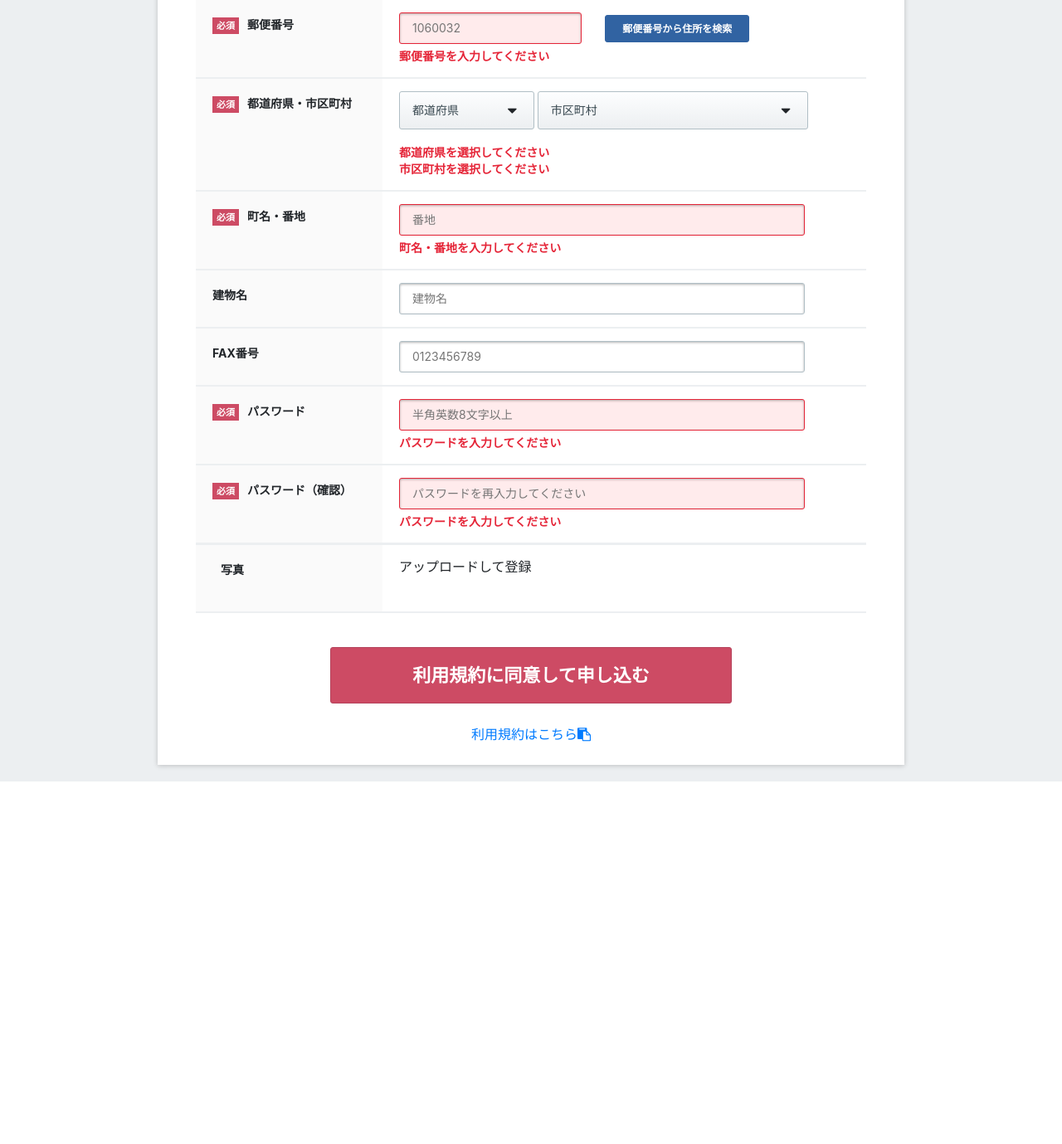
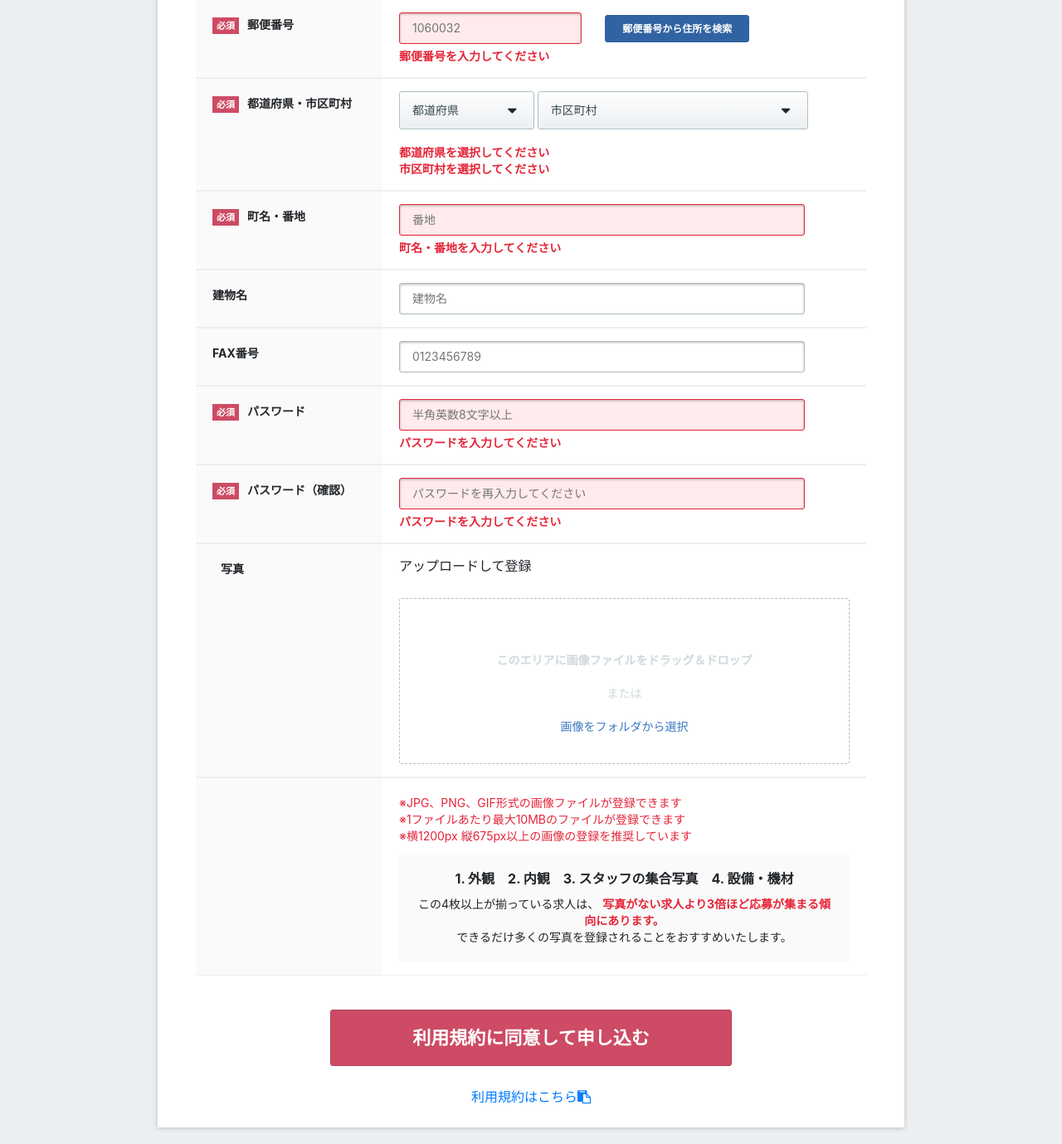
Before and after one commit to seasoftmayzinmarwin/seasoft-mayzin, a PHP site: page /register2.php in a window 1280 px wide. Shown: the part 354-1733 px from the top of the page at 83% size. Before the commit the page ends 1296 px from the top, so only its background shows below. Run offline with PHP 8.4, Linux system fonts and the light colour scheme.

Commit message:
Add Register Page 2

```diff
--- a/css/style.css
+++ b/css/style.css
@@ -1851,6 +1851,56 @@ iframe
   line-height: 1.375;
   word-break: break-word;
 }
+.chart-image-block {
+    background-color: #fff;
+    border: 1px dashed #b0bec5;
+    border-radius: 3px;
+    cursor: pointer;
+    display: table;
+    height: 200px;
+    width: 100%;
+}
+.chart-image-inner {
+    display: table;
+    margin: 44px auto 0;
+    text-align: center;
+}
+.chart-image-icon {
+    display: block;
+}
+.chart-icon {
+    display: inline;
+    fill: #37474f;
+    line-height: 1;
+    }
+.chart-image-text {
+    color: #cfd8dc;
+    display: block;
+    font-size: 14px;
+    line-height: 1.42857;
+}
+.chart-image-link{
+    display: block;
+    font-size: 14px;
+    line-height: 1.42857;
+    color: #3c78c3;
+    cursor: pointer;
+}
+.chart-image-link:hover{
+    text-decoration:underline;
+}
+.card-filter-box {
+    background-color: #fafafa;
+    padding: 20px;
+    word-break: break-word;
+}
+.card-photo-text{
+    font-size: 16px;
+    line-height: 1.375;
+}
+.definition-txt-alert-red{
+  color: #e52538;
+}
 @media screen and (min-width: 1001px){
 .facilities-sidebar {
     width: 270px;
--- a/index.php
+++ b/index.php
@@ -182,5 +182,6 @@
     </div>
   </div>
 </section><!-- .card-list -->
+</div>
 
 <?php include('layout/footer.php') ?>
--- a/register2.php
+++ b/register2.php
@@ -154,7 +154,7 @@
 							</dl>
 						</li>
 						<li class="definition-table-item">
-							<dl class="dl-definition-table card-input-br-btm">
+							<dl class="dl-definition-table">
 								<dt class="definition-table-head">
 									<span class="definition-head-item">
 										<span class="definition-label-red">必須
@@ -170,7 +170,7 @@
 							</dl>
 						</li>
 						<li class="definition-table-item">
-							<dl class="dl-definition-table card-input-br-btm">
+							<dl class="dl-definition-table">
 								<dt class="definition-table-head">
 									<span class="definition-head-item definition-head-item-left">写真
 									</span>
@@ -178,6 +178,40 @@
 								<dd class="definition-table-body">
 									<h3 class="img-heading">アップロードして登録</h3>
 									<div class="space-pd-top-md">
+										<div class="chart-image-block" aria-disabled="false">
+									<div class="chart-image-inner">
+										<div class="chart-image-icon">
+											<span class="chart-icon">
+												<img src="">
+											</span>
+										</div>
+										<span class="chart-image-text card-fw-bold">このエリアに画像ファイルをドラッグ＆ドロップ</span><br>
+										<span class="chart-image-text">または</span><br>
+										<span class="chart-image-link">画像をフォルダから選択</span>
+									</div>
+									<input type="file" accept="image/jpeg, image/jpg, image/gif, image/png" multiple="" autocomplete="off" style="display: none;">
+								</div>
+									</div>
+								</dd>
+							</dl>
+						</li>
+						<li class="definition-table-item card-input-br-btm">
+							<dl class="dl-definition-table">
+								<dt class="definition-table-head">
+									<span class="definition-head-item definition-head-item-left">
+									</span>
+								</dt>
+								<dd class="definition-table-body">
+										<span class="definition-txt-alert card-fw-normal">※JPG、PNG、GIF形式の画像ファイルが登録できます<br>※1ファイルあたり最大10MBのファイルが登録できます<br>※横1200px 縦675px以上の画像の登録を推奨しています</span>
+										<div class="space-pd-top-sm"></div>
+										<div class="card-filter-box text-center">
+								<div class="card-photo-text card-fw-bold">
+								1. 外観　2. 内観　3. スタッフの集合写真　4. 設備・機材
+								</div>
+								<div class="space-pd-top-sm">
+								この4枚以上が揃っている求人は、
+								<span class="c-alert">
+									<span class="definition-txt-alert-red card-fw-bold">写真がない求人より3倍ほど応募が集まる傾向にあります。</span></span><br>できるだけ多くの写真を登録されることをおすすめいたします。</div>
 
 							</div>
 								</dd>
@@ -194,10 +228,7 @@
 					</div><!-- .register-btn -->
 				</form>
 				<div class="space"></div>
-
-
 			</div><!-- .register-form -->
-
 		</div><!-- .main-content-register -->
 	</div><!-- .main-content-detail -->
 </div><!-- .main-segment -->
```
Also changed, not shown: example.html (deleted, +0 -13 lines). Lines whose indentation alone changed are shown as unchanged.
